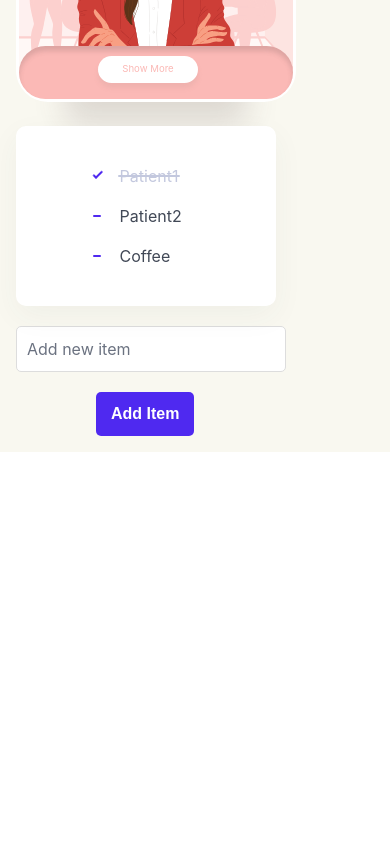
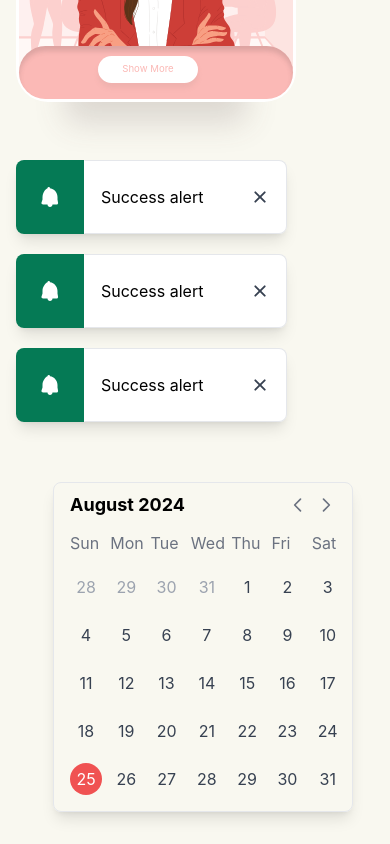
Before and after one commit to Denish004/speech_therapy, a React (Create React App) app in the folder frontend/: page /therapist in a window 390 px wide. Shown: the part 1334-2178 px from the top of the page. Before the commit the page ends 1786 px from the top, so only its background shows below. Built offline with nearby package versions, Linux system fonts and the light colour scheme.

Commit message:
calendar notofications

```diff
--- a/frontend/src/components/CalendarSW.jsx
+++ b/frontend/src/components/CalendarSW.jsx
@@ -1,79 +1,279 @@
-import React from 'react';
-import '../styles/glassEffect.css'; // Import the custom CSS for the glass effect
+import React, { useMemo, useState } from "react";
+import {
+  addMonths,
+  eachDayOfInterval,
+  endOfMonth,
+  endOfWeek,
+  format,
+  isSameDay,
+  isSameMonth,
+  isSameYear,
+  parse,
+  startOfMonth,
+  startOfToday,
+  startOfWeek,
+} from "date-fns";
+import { AnimatePresence, motion } from "framer-motion";
+import useMeasure from "react-use-measure";
+import { clsx } from "clsx";
+import { twMerge } from "tailwind-merge";
 
-const daysOfWeek = ['Mo', 'Tu', 'We', 'Th', 'Fr', 'Sa', 'Su'];
-const daysInMonth = 31; // Number of days in the month
+function cn(...inputs) {
+  return twMerge(clsx(inputs));
+}
 
-const generateCalendarDays = (daysInMonth) => {
-  const days = [];
-  for (let i = 1; i <= daysInMonth; i++) {
-    days.push(i);
+function usePrevious(value) {
+  const [tuple, setTuple] = useState([null, value]);
+
+  if (tuple[1] !== value) {
+    setTuple([tuple[1], value]);
   }
-  return days;
+
+  return tuple[0] || value;
+}
+
+// Sample appointments data
+const appointments = {
+  "2024-08-25": ["Appointment with Dr. Smith", "Follow-up with Dr. Jones"],
+
+  "2024-09-01": ["Consultation with Dr. White"],
 };
 
-const Calendar = () => {
-  const calendarDays = generateCalendarDays(daysInMonth);
+export function Calendar() {
+  const [ref, bounds] = useMeasure();
+  const today = startOfToday();
+  const [currentMonth, setCurrentMonth] = useState(format(today, "MMyyyy"));
+  const prevMonth = usePrevious(currentMonth);
+  const [selectedDate, setSelectedDate] = useState(null);
+
+  const direction = prevMonth < currentMonth ? 1 : -1;
+
+  const firstDayOfMonth = startOfMonth(
+    parse(currentMonth, "MMyyyy", new Date())
+  );
+
+  const days = useMemo(() => {
+    return eachDayOfInterval({
+      start: startOfWeek(firstDayOfMonth),
+      end: endOfWeek(endOfMonth(firstDayOfMonth)),
+    });
+  }, [firstDayOfMonth]);
+
+  const showToday = useMemo(() => {
+    return (
+      !isSameMonth(today, parse(currentMonth, "MMyyyy", new Date())) ||
+      !isSameYear(today, parse(currentMonth, "MMyyyy", new Date()))
+    );
+  }, [today, currentMonth]);
+
+  const variants = {
+    enter: ({ direction, width }) => {
+      return {
+        x: direction * width,
+        opacity: 0,
+      };
+    },
+    center: {
+      zIndex: 1,
+      x: 0,
+      opacity: 1,
+    },
+    exit: ({ direction, width }) => {
+      return {
+        zIndex: 0,
+        x: direction * -width,
+        opacity: 0,
+      };
+    },
+  };
+
+  const dayPlacements = [
+    "",
+    "col-start-2",
+    "col-start-3",
+    "col-start-4",
+    "col-start-5",
+    "col-start-6",
+    "col-start-7",
+  ];
+
+  const handleDateClick = (day) => {
+    const formattedDate = format(day, "yyyy-MM-dd");
+    setSelectedDate(appointments[formattedDate] ? formattedDate : null);
+  };
 
   return (
-    <div className="flex flex-col items-center py-8 px-4">
-      <div className="w-full max-w-md mx-auto glass-effect shadow-lg">
-        <div className="p-5">
-          <div className="flex items-center justify-between mb-4">
-            <h1 className="text-xl font-bold text-gray-900 dark:text-gray-100">October 2020</h1>
-            <div className="flex items-center">
-              <svg xmlns="http://www.w3.org/2000/svg" className="w-6 h-6 text-gray-900 dark:text-gray-100" viewBox="0 0 24 24" fill="none" stroke="currentColor" strokeWidth="2" strokeLinecap="round" strokeLinejoin="round">
-                <path d="M15 19l-7-7 7-7" />
-              </svg>
-              <svg xmlns="http://www.w3.org/2000/svg" className="w-6 h-6 ml-3 text-gray-900 dark:text-gray-100" viewBox="0 0 24 24" fill="none" stroke="currentColor" strokeWidth="2" strokeLinecap="round" strokeLinejoin="round">
-                <path d="M9 5l7 7-7 7" />
-              </svg>
-            </div>
-          </div>
-          <div className="overflow-x-auto">
-            <table className="w-full table-auto text-gray-900 dark:text-gray-100">
-              <thead>
-                <tr>
-                  {daysOfWeek.map((day, index) => (
-                    <th key={index} className="p-2 text-center">
-                      <p className="text-lg font-medium">{day}</p>
-                    </th>
-                  ))}
-                </tr>
-              </thead>
-              <tbody>
-                {Array.from({ length: Math.ceil(daysInMonth / 7) }).map((_, rowIndex) => (
-                  <tr key={rowIndex}>
-                    {daysOfWeek.map((_, dayIndex) => {
-                      const dayNumber = rowIndex * 7 + dayIndex + 1;
-                      return (
-                        <td key={dayIndex} className="p-2">
-                          <div className={`flex items-center justify-center w-full h-12 cursor-pointer ${dayNumber <= daysInMonth ? 'text-gray-900 dark:text-gray-100' : 'text-transparent'}`}>
-                            {dayNumber <= daysInMonth ? (
-                              <p className="text-xl font-medium">{dayNumber}</p>
-                            ) : (
-                              <p>&nbsp;</p>
-                            )}
-                          </div>
-                        </td>
-                      );
-                    })}
-                  </tr>
-                ))}
-              </tbody>
-            </table>
-          </div>
-        </div>
-        <div className="p-5 border-t border-gray-200">
-          <div className="flex justify-center mt-4">
-            <button className="bg-indigo-600 text-white px-4 py-2 rounded-lg shadow-md hover:bg-indigo-700 focus:outline-none focus:ring-2 focus:ring-indigo-500">
-              Add Event
-            </button>
-          </div>
+    <div className="w-[300px] p-2 border rounded-lg shadow-lg">
+      <div className="flex items-center px-2 mb-1 overflow-hidden">
+        <h1 className="font-bold text-lg flex-1">
+          {format(parse(currentMonth, "MMyyyy", new Date()), "MMMM yyyy")}
+        </h1>
+        <AnimatePresence>
+          {showToday && (
+            <motion.button
+              initial={{ y: -30 }}
+              animate={{
+                y: 0,
+              }}
+              exit={{ y: -30 }}
+              className="px-2 text-sm border rounded-md mr-2 text-gray-600 hover:bg-gray-100"
+              onClick={() => {
+                setCurrentMonth(format(today, "MMyyyy"));
+              }}
+            >
+              Today
+            </motion.button>
+          )}
+        </AnimatePresence>
+        <div className="flex justify-between">
+          <button
+            className="text-gray-500"
+            onClick={() => {
+              setCurrentMonth(
+                format(
+                  addMonths(parse(currentMonth, "MMyyyy", new Date()), -1),
+                  "MMyyyy"
+                )
+              );
+            }}
+          >
+            <svg
+              className="w-5 h-5"
+              fill="none"
+              stroke="currentColor"
+              viewBox="0 0 24 24"
+            >
+              <path
+                strokeLinecap="round"
+                strokeLinejoin="round"
+                strokeWidth="2"
+                d="M15 19l-7-7 7-7"
+              ></path>
+            </svg>
+          </button>
+          <button
+            className="text-gray-500 ml-2"
+            onClick={() => {
+              setCurrentMonth(
+                format(
+                  addMonths(parse(currentMonth, "MMyyyy", new Date()), 1),
+                  "MMyyyy"
+                )
+              );
+            }}
+          >
+            <svg
+              className="w-5 h-5"
+              fill="none"
+              stroke="currentColor"
+              viewBox="0 0 24 24"
+            >
+              <path
+                strokeLinecap="round"
+                strokeLinejoin="round"
+                strokeWidth="2"
+                d="M9 5l7 7-7 7"
+              ></path>
+            </svg>
+          </button>
         </div>
       </div>
+      <motion.div
+        className="relative overflow-hidden"
+        initial={false}
+        animate={{
+          height: bounds.height + 40,
+        }}
+        style={{
+          height: bounds.height + 40,
+        }}
+      >
+        <div className="grid grid-cols-7 place-content-center">
+          {["Sun", "Mon", "Tue", "Wed", "Thu", "Fri", "Sat"].map((day) => (
+            <div key={day} className="p-2">
+              <span className="text-gray-500">{day}</span>
+            </div>
+          ))}
+        </div>
+        <AnimatePresence
+          initial={false}
+          custom={{
+            direction,
+            width: bounds.width,
+          }}
+        >
+          <motion.div
+            ref={ref}
+            variants={variants}
+            custom={{ direction, width: bounds.width }}
+            initial="enter"
+            animate="center"
+            exit="exit"
+            transition={{
+              x: {
+                type: "spring",
+                bounce: 0.3,
+              },
+              opacity: { duration: 0.2 },
+            }}
+            className="absolute left-0 right-0 grid grid-cols-7 place-content-center"
+            key={currentMonth}
+          >
+            {days.map((day) => {
+              const formattedDate = format(day, "yyyy-MM-dd");
+              const hasAppointment = appointments[formattedDate];
+
+              return (
+                <div
+                  key={day}
+                  className={cn({
+                    "p-2": true,
+                    [dayPlacements[day.getDay()]]: true,
+                  })}
+                >
+                  <button
+                    className={cn({
+                      "w-8 h-8 rounded-full flex items-center justify-center":
+                        true,
+                      "text-gray-400": !isSameMonth(day, firstDayOfMonth),
+                      "text-gray-700": isSameMonth(day, firstDayOfMonth),
+                      "bg-blue-500 text-white": isSameDay(day, today),
+                      "bg-red-500 text-white": hasAppointment,
+                    })}
+                    onClick={() => handleDateClick(day)}
+                  >
+                    {format(day, "d")}
+                  </button>
+                </div>
+              );
+            })}
+          </motion.div>
+        </AnimatePresence>
+      </motion.div>
+
+      {selectedDate && (
+        <div className="mt-4 p-2 border-t">
+          <h2 className="text-lg font-semibold mb-2">
+            Appointments on {selectedDate}:
+          </h2>
+          <ul>
+            {appointments[selectedDate].map((appointment, index) => (
+              <li key={index} className="text-sm text-gray-700">
+                {appointment}
+              </li>
+            ))}
+          </ul>
+        </div>
+      )}
     </div>
   );
-};
+}
 
-export default Calendar;
+// Usage in App component
+export default function App() {
+  return (
+    <div className="p-4">
+      <Calendar />
+    </div>
+  );
+}
--- /dev/null
+++ b/frontend/src/components/NotificationsSW.jsx
@@ -0,0 +1,51 @@
+import React, { useState } from 'react';
+
+const NotificationsSW = () => {
+  const [isVisible, setIsVisible] = useState(true);
+
+  const handleClose = () => {
+    setIsVisible(false);
+  };
+
+  return (
+    isVisible && (
+      <div className="flex w-30 shadow-lg rounded-lg" style={{ width: '271px' }}>
+        <div className="bg-green-600 py-4 px-6 rounded-l-lg flex items-center">
+          {/* Notification Icon */}
+          <svg
+            xmlns="http://www.w3.org/2000/svg"
+            className="text-white fill-current"
+            viewBox="0 0 16 16"
+            width="20"
+            height="20"
+          >
+            <path
+              fillRule="evenodd"
+              d="M8 16c1.105 0 2-.895 2-2H6c0 1.105.895 2 2 2zm6-6V8c0-3.519-2.613-6.432-6-6.92V1a1 1 0 10-2 0v.08C4.613 1.568 2 4.481 2 8v2l-.84 2.52a1 1 0 00.175.876C1.755 13.68 2 14 2.418 14h11.164c.418 0 .663-.32.683-.604a1 1 0 00.175-.876L14 10z"
+            ></path>
+          </svg>
+        </div>
+        <div className="px-4 py-6 bg-white rounded-r-lg flex justify-between items-center w-full border border-l-transparent border-gray-200">
+          <div>Success alert</div>
+          <button onClick={handleClose}>
+            {/* Close Notification Icon */}
+            <svg
+              xmlns="http://www.w3.org/2000/svg"
+              className="fill-current text-gray-700"
+              viewBox="0 0 16 16"
+              width="20"
+              height="20"
+            >
+              <path
+                fillRule="evenodd"
+                d="M3.72 3.72a.75.75 0 011.06 0L8 6.94l3.22-3.22a.75.75 0 111.06 1.06L9.06 8l3.22 3.22a.75.75 0 11-1.06 1.06L8 9.06l-3.22 3.22a.75.75 0 01-1.06-1.06L6.94 8 3.72 4.78a.75.75 0 010-1.06z"
+              ></path>
+            </svg>
+          </button>
+        </div>
+      </div>
+    )
+  );
+};
+
+export default NotificationsSW;
--- a/frontend/src/pages/TherapistSW.jsx
+++ b/frontend/src/pages/TherapistSW.jsx
@@ -5,6 +5,7 @@ import Cards from '../components/CardsSW.jsx';
 import Loader from '../components/LoaderSW.jsx';
 import TodoList from '../components/TodoSW.jsx';
 import Navbar from '../components/NavbarAB.jsx'
+import NotificationsSW from '../components/NotificationsSW.jsx';
 const App = () => {
   const [loading, setLoading] = useState(true);
 
@@ -35,13 +36,24 @@ const App = () => {
               <div className='mt-5 lg:mt-6 ml-0 lg:ml-10'>
                 <Profile />
               </div>
-              <div className='mt-5 lg:mt-12 ml-0 lg:ml-12 w-full'>
-                <TodoList />
+              <div className='mt-10 lg:mt-12 ml-0 lg:ml-12 w-full' style={{marginTop:'58px'}}>
+                <div className='mb-5'>
+                <NotificationsSW/>
+                </div>
+                <div className='mb-5'>
+                <NotificationsSW/>
+                </div>
+                <div className='mb-5'>
+                <NotificationsSW/>
+                </div>
+
               </div>
               {/* Uncomment to add Calendar */}
-              {/* <div className='mt-5 w-full'>
+              <div className='mt-5 w-full' style={{marginLeft:'21px'}}>
+
                 <Calendar />
-              </div> */}
+
+              </div>
             </div>
           </div>
         </>
```
Also changed, not shown: frontend/package.json (+8 -0 lines), 1 other file (tests, documents, lock files or other folders).
